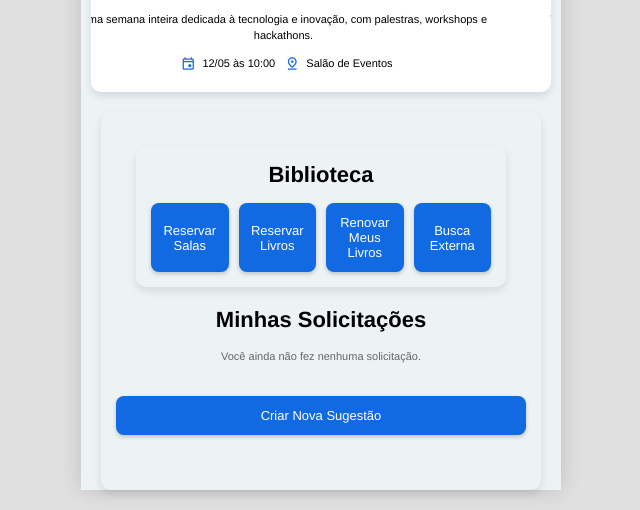
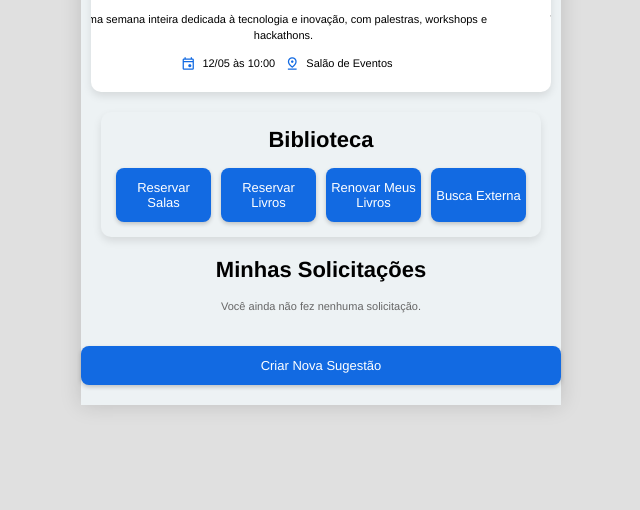
Before and after one commit to bfl22/S05-IHM, a plain HTML site: page index.html in a window 1280 px wide. Shown: the part 1058-1568 px from the top of the page, without its empty margins (319-959 px from the left). After the commit the page ends 1483 px from the top, so only its background shows below. Drawn offline with nearby package versions, Linux system fonts and the light colour scheme.

Commit message:
Alteracao8

```diff
--- a/index.html
+++ b/index.html
@@ -218,7 +218,6 @@
         </div>
 
         <div id="biblioteca" style="margin-bottom: 20px">
-        <div id="biblioteca">
           <div class="titulo-secao font">Biblioteca</div>
           <div class="botoes-biblioteca">
             <button class="btn-biblioteca" id="btn-reservar-salas">
@@ -274,7 +273,6 @@
             </div>
           </div>
         </div>
-
         <!-- Container para o formulário de Busca Externa -->
         <div
           id="busca-externa-form-container"
```
